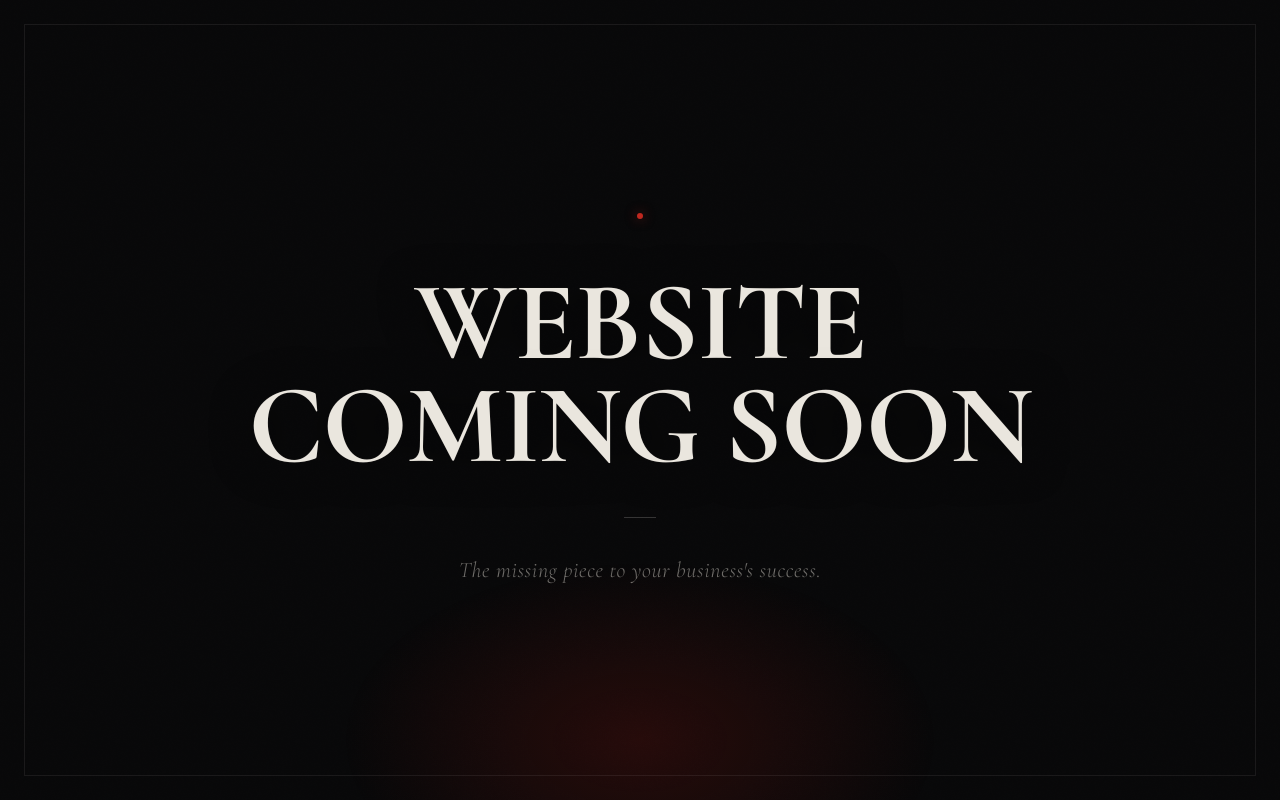
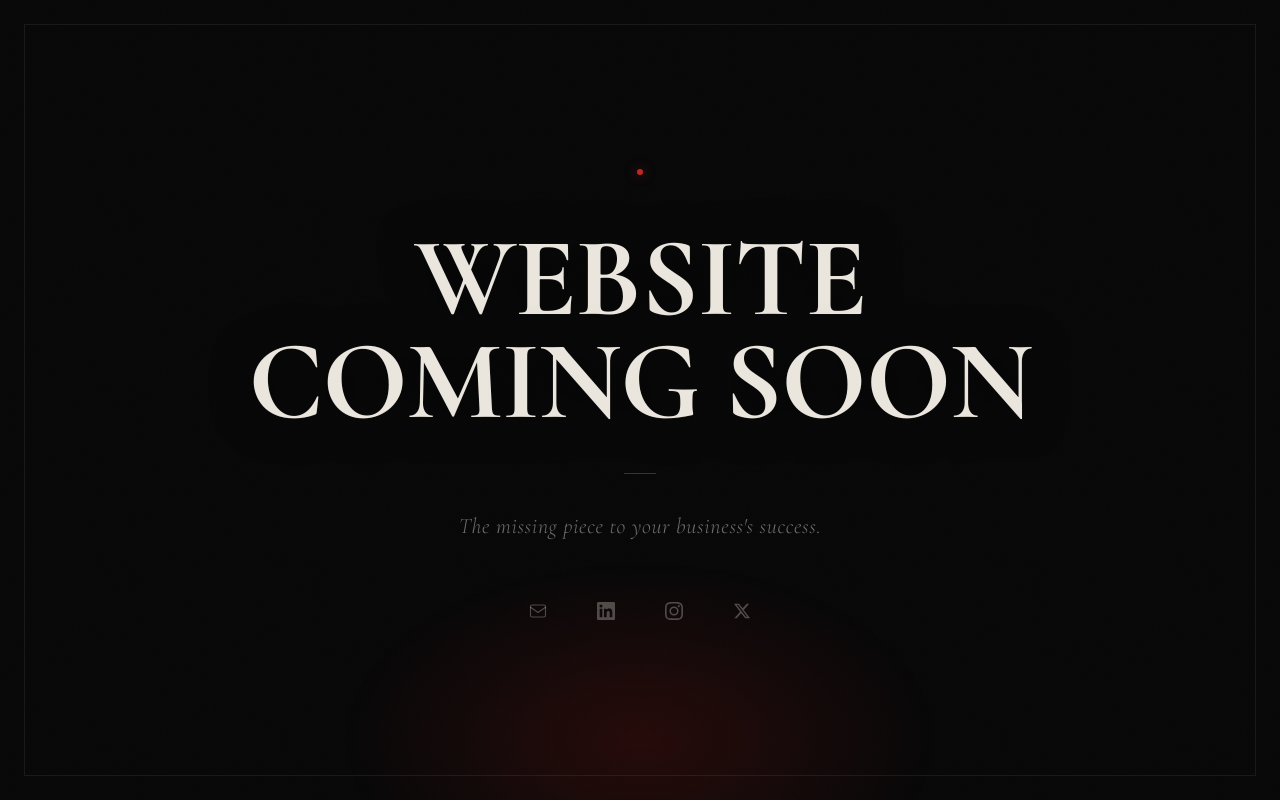
Before and after one commit to nazarkandiel/main-website, a plain HTML site: page index.html in a window 1280 px wide. Drawn offline with nearby package versions, Linux system fonts and the light colour scheme.

Commit message:
Add social links (email, LinkedIn, Instagram, X)

```diff
--- a/index.html
+++ b/index.html
@@ -115,6 +115,47 @@
       color: rgba(234, 230, 222, 0.45);
       line-height: 1.5;
     }
+
+    /* Social links */
+    .socials {
+      display: flex;
+      align-items: center;
+      justify-content: center;
+      gap: 28px;
+      margin-top: 48px;
+    }
+
+    .socials a {
+      display: flex;
+      align-items: center;
+      justify-content: center;
+      width: 40px;
+      height: 40px;
+      color: rgba(234, 230, 222, 0.3);
+      transition: color 0.25s cubic-bezier(0.34, 1.56, 0.64, 1),
+                  transform 0.25s cubic-bezier(0.34, 1.56, 0.64, 1);
+      text-decoration: none;
+    }
+
+    .socials a:hover {
+      color: rgba(234, 230, 222, 0.9);
+      transform: translateY(-3px);
+    }
+
+    .socials a:active {
+      transform: translateY(0px);
+    }
+
+    .socials a:focus-visible {
+      outline: 1px solid rgba(192, 40, 31, 0.6);
+      outline-offset: 4px;
+      border-radius: 2px;
+    }
+
+    .socials svg {
+      width: 18px;
+      height: 18px;
+    }
   </style>
 </head>
 <body>
@@ -126,6 +167,34 @@
     <h1>Website<br>Coming Soon</h1>
     <div class="divider"></div>
     <p class="tagline">The missing piece to your business's success.</p>
+
+    <div class="socials">
+      <!-- Email -->
+      <a href="mailto:nazar@nazarkandiel.com" aria-label="Email">
+        <svg viewBox="0 0 24 24" fill="none" stroke="currentColor" stroke-width="1.5" stroke-linecap="round" stroke-linejoin="round">
+          <rect x="2" y="4" width="20" height="16" rx="2"/>
+          <path d="M2 7l10 7 10-7"/>
+        </svg>
+      </a>
+      <!-- LinkedIn -->
+      <a href="https://www.linkedin.com/in/nazarkandiel/" target="_blank" rel="noopener noreferrer" aria-label="LinkedIn">
+        <svg viewBox="0 0 24 24" fill="currentColor">
+          <path d="M20.447 20.452h-3.554v-5.569c0-1.328-.027-3.037-1.852-3.037-1.853 0-2.136 1.445-2.136 2.939v5.667H9.351V9h3.414v1.561h.046c.477-.9 1.637-1.85 3.37-1.85 3.601 0 4.267 2.37 4.267 5.455v6.286zM5.337 7.433a2.062 2.062 0 01-2.063-2.065 2.064 2.064 0 112.063 2.065zm1.782 13.019H3.555V9h3.564v11.452zM22.225 0H1.771C.792 0 0 .774 0 1.729v20.542C0 23.227.792 24 1.771 24h20.451C23.2 24 24 23.227 24 22.271V1.729C24 .774 23.2 0 22.222 0h.003z"/>
+        </svg>
+      </a>
+      <!-- Instagram -->
+      <a href="https://www.instagram.com/nazarkdl/" target="_blank" rel="noopener noreferrer" aria-label="Instagram">
+        <svg viewBox="0 0 24 24" fill="currentColor">
+          <path d="M12 2.163c3.204 0 3.584.012 4.85.07 3.252.148 4.771 1.691 4.919 4.919.058 1.265.069 1.645.069 4.849 0 3.205-.012 3.584-.069 4.849-.149 3.225-1.664 4.771-4.919 4.919-1.266.058-1.644.07-4.85.07-3.204 0-3.584-.012-4.849-.07-3.26-.149-4.771-1.699-4.919-4.92-.058-1.265-.07-1.644-.07-4.849 0-3.204.013-3.583.07-4.849.149-3.227 1.664-4.771 4.919-4.919 1.266-.057 1.645-.069 4.849-.069zM12 0C8.741 0 8.333.014 7.053.072 2.695.272.273 2.69.073 7.052.014 8.333 0 8.741 0 12c0 3.259.014 3.668.072 4.948.2 4.358 2.618 6.78 6.98 6.98C8.333 23.986 8.741 24 12 24c3.259 0 3.668-.014 4.948-.072 4.354-.2 6.782-2.618 6.979-6.98.059-1.28.073-1.689.073-4.948 0-3.259-.014-3.667-.072-4.947-.196-4.354-2.617-6.78-6.979-6.98C15.668.014 15.259 0 12 0zm0 5.838a6.162 6.162 0 100 12.324 6.162 6.162 0 000-12.324zM12 16a4 4 0 110-8 4 4 0 010 8zm6.406-11.845a1.44 1.44 0 100 2.881 1.44 1.44 0 000-2.881z"/>
+        </svg>
+      </a>
+      <!-- X (Twitter) -->
+      <a href="https://x.com/nazarTRW" target="_blank" rel="noopener noreferrer" aria-label="X">
+        <svg viewBox="0 0 24 24" fill="currentColor">
+          <path d="M18.244 2.25h3.308l-7.227 8.26 8.502 11.24H16.17l-5.214-6.817L4.99 21.75H1.68l7.73-8.835L1.254 2.25H8.08l4.713 6.231zm-1.161 17.52h1.833L7.084 4.126H5.117z"/>
+        </svg>
+      </a>
+    </div>
   </div>
 
 </body>
```
